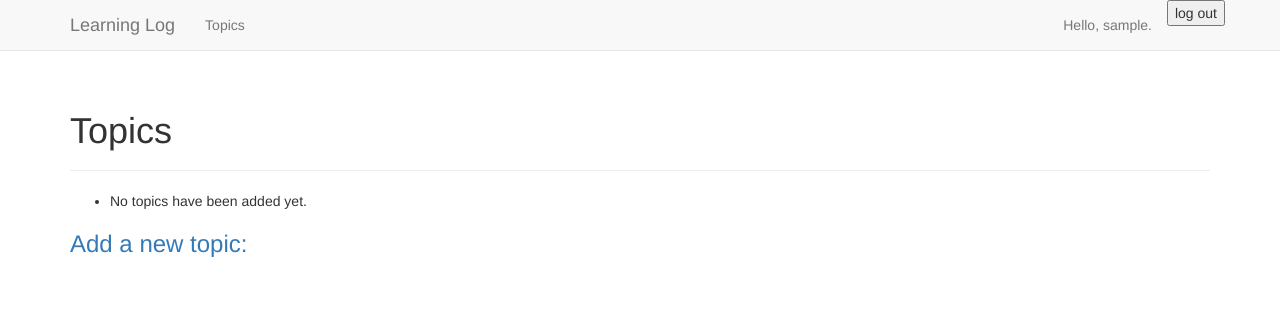
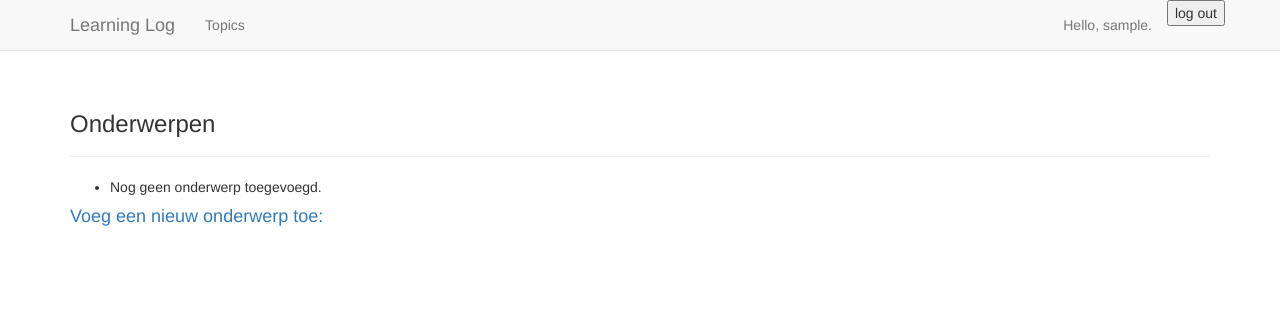
Before and after one commit to svdr555/learning_log, a Django app: page /topics in a window 1280 px wide. Shown: the top 311 px of the page. Run offline with Django 5.2, Linux system fonts and the light colour scheme; the visitor is signed in with stand-in values (Sample User, id 1); data that the repository does not hold is empty; some libraries are stand-ins or nearby versions.

Commit message:
Lager kader homepage

```diff
--- a/learning_logs/templates/learning_logs/index.html
+++ b/learning_logs/templates/learning_logs/index.html
@@ -1,8 +1,8 @@
 {% extends "learning_logs/base.html" %}
 
 {% block header %}
-  <div class="jumbotron" style="background-color: #005A9C; color: white;">
-    <h2>Volg wat je leert</h2>
+  <div class="jumbotron" style="background-color: #005A9C; color: white; padding: 15px 30px;">
+    <h2>'Leren' volgen</h2>
   </div>
 {% endblock header %}
 
--- a/learning_logs/templates/learning_logs/topics.html
+++ b/learning_logs/templates/learning_logs/topics.html
@@ -1,7 +1,7 @@
 {% extends "learning_logs/base.html" %}
 
 {% block header %}
-  <h1>Topics</>
+  <h3>Onderwerpen</h3>
 {% endblock header %}
 
 {% block content %}
@@ -14,10 +14,10 @@
         </h3>
       </li>
     {% empty %}
-      <li>No topics have been added yet.</li>
+      <li>Nog geen onderwerp toegevoegd.</li>
     {% endfor %}
   </ul>
 
-  <h3><a href="{% url 'learning_logs:new_topic' %}">Add a new topic:</a></h3>
+  <h4><a href="{% url 'learning_logs:new_topic' %}">Voeg een nieuw onderwerp toe:</a></h4>
 
 {% endblock content %}
```
